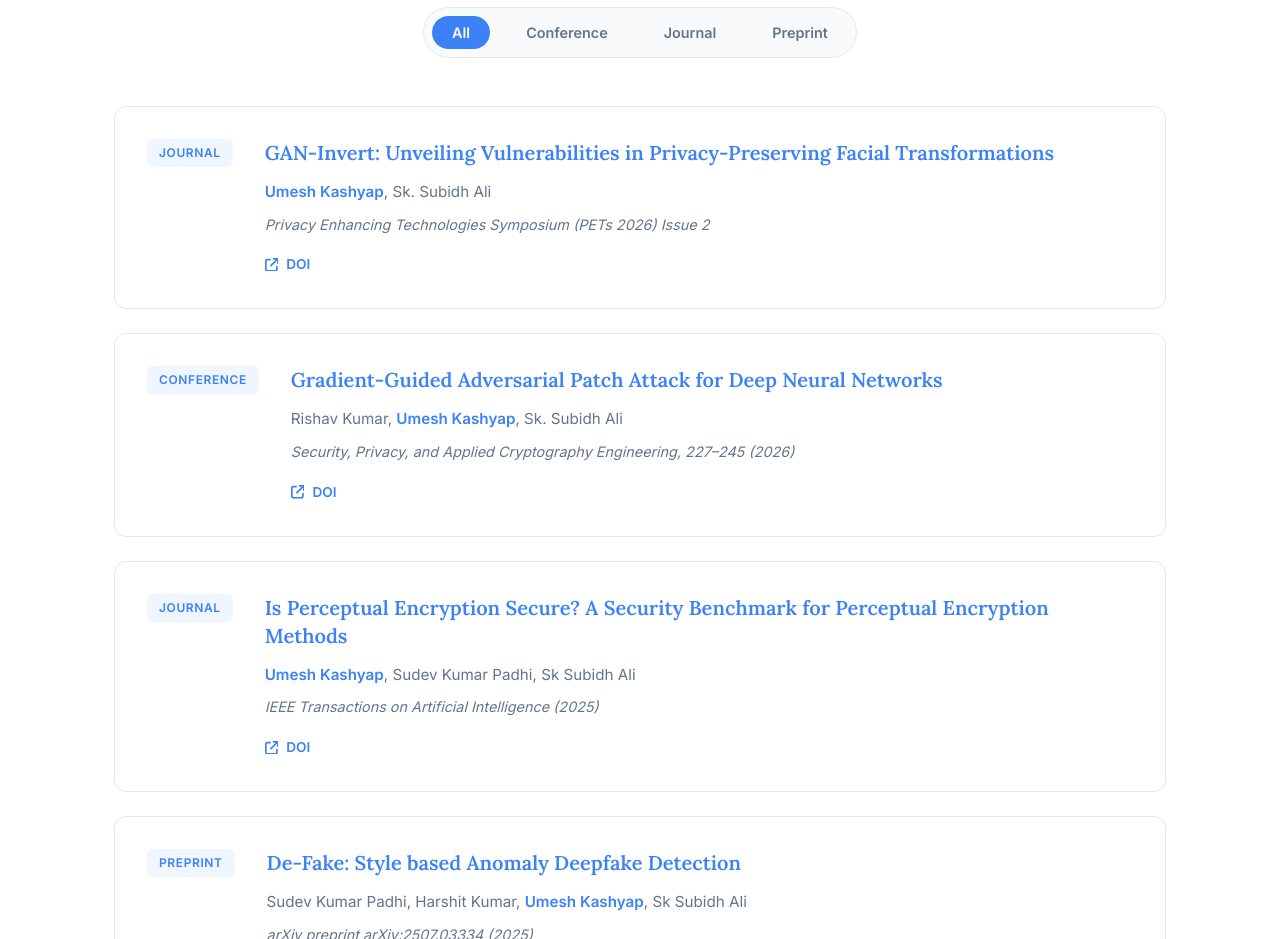
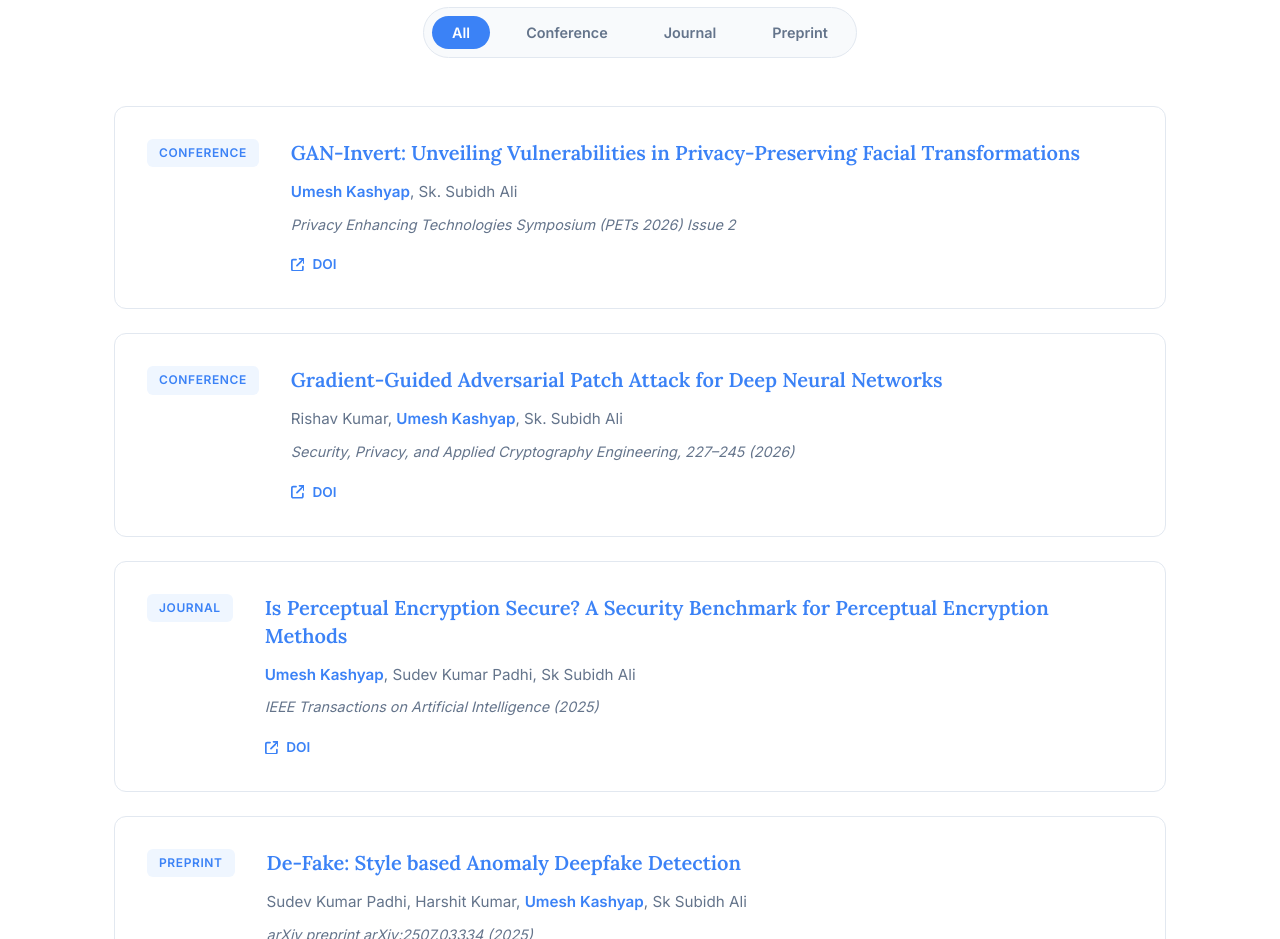
Before and after one commit to umesh-21/umeshkashyap, a React (Create React App) app: page / in a window 1280 px wide. Shown: the part 5040-5979 px from the top of the page. Built offline with nearby package versions, Linux system fonts and the light colour scheme; the HTML template or start-up script is replaced by a standard one.

Commit message:
update publication

```diff
--- a/src/components/Publications.js
+++ b/src/components/Publications.js
@@ -7,7 +7,7 @@ function Publications() {
 
   const publications = [
     {
-      category: 'journal',
+      category: 'conf',
       title: 'GAN-Invert: Unveiling Vulnerabilities in Privacy-Preserving Facial Transformations',
       authors: 'Umesh Kashyap, Sk. Subidh Ali',
       venue: 'Privacy Enhancing Technologies Symposium (PETs 2026) Issue 2',
```
